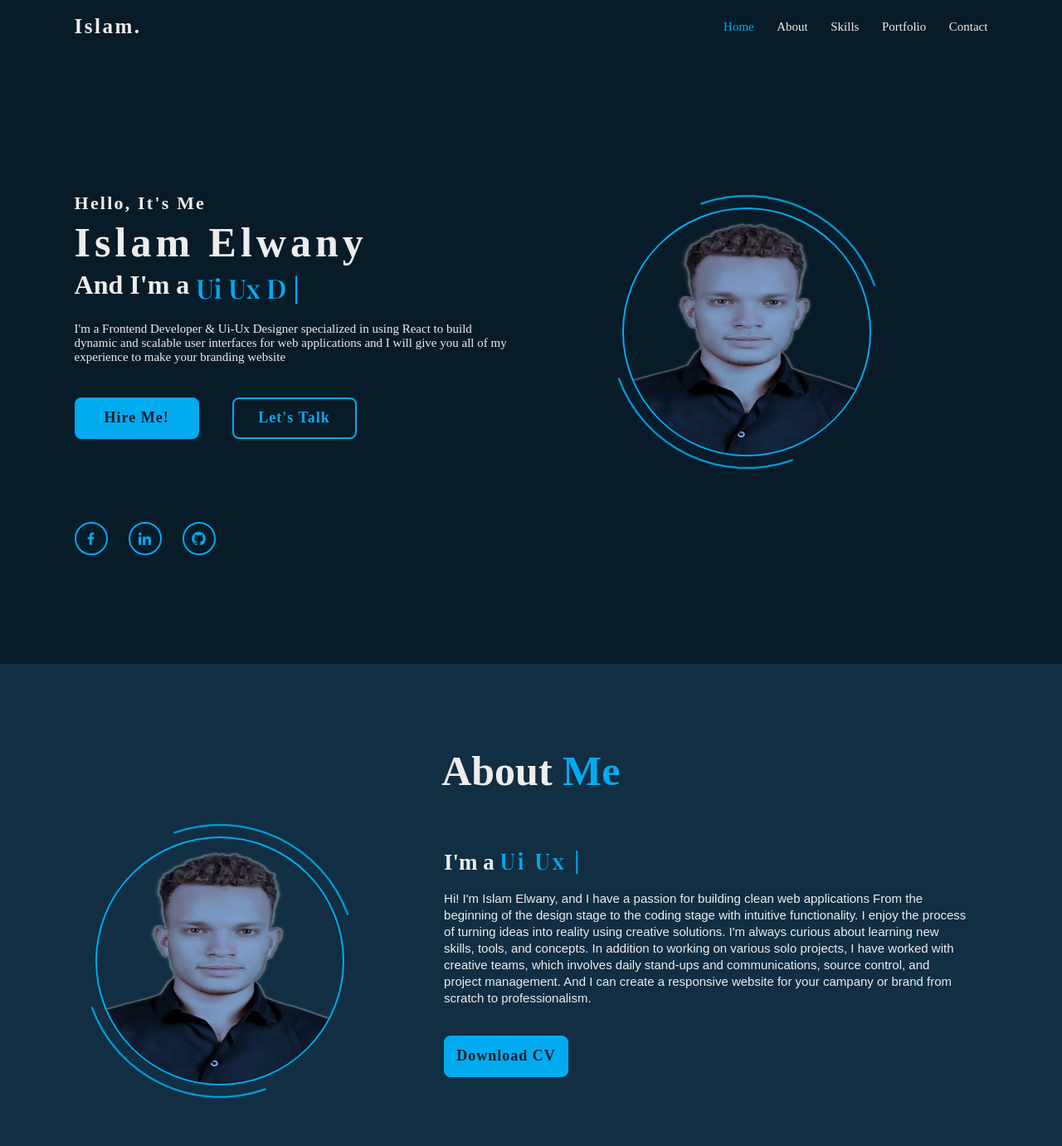
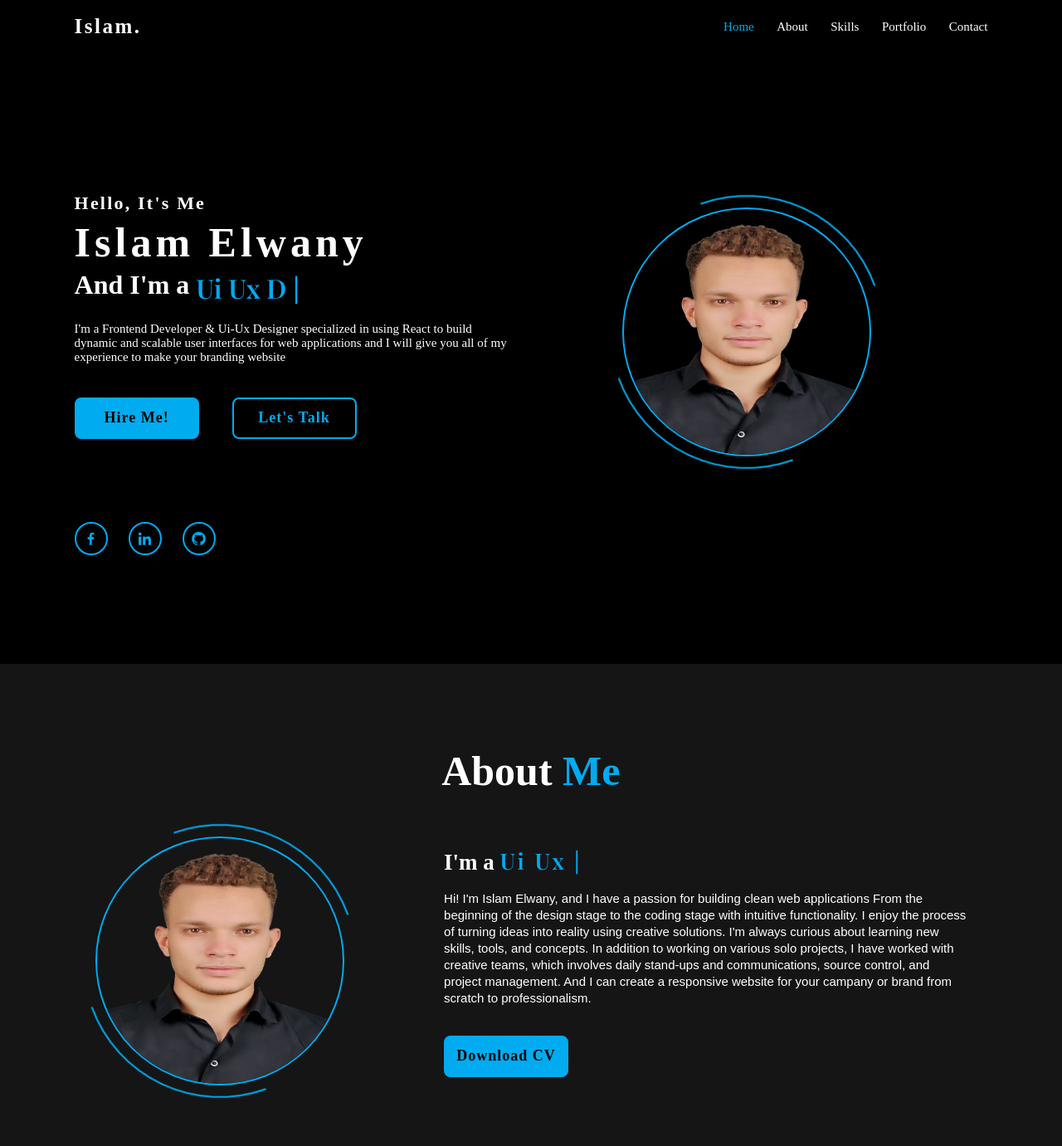
Before and after one commit to Islam-Rabie2/My_Portfolio, a plain HTML site: page index.html in a window 1280 px wide. Shown: the top 1381 px of the page at 83% size. Drawn offline with nearby package versions, Linux system fonts and the light colour scheme; a web font is replaced by a local one.

Commit message:
change style

```diff
--- a/css/style.css
+++ b/css/style.css
@@ -10,9 +10,10 @@
 }
 
 :root {
-  --bg-color: #081b29;
-  --second-bg-color: #112e42;
-  --text-color: #ededed;
+  --bg-color: #000;
+  --second-bg-color: #151515;
+  --text-color: #fff;
+  --second-text-color:#000;
   --main-color: #00abf0;
 }
 
@@ -365,7 +366,6 @@ section {
 }
 
 .about-content h3 {
-  color: #ededed;
   font-size: 2.7rem;
 }
 
--- a/index.html
+++ b/index.html
@@ -84,7 +84,7 @@
     </div>
     </div>
     <div data-aos="fade-up" data-aos-easing="linear" data-aos-duration="1500" class="home-img">
-      <img src="imgs/personal (1).png" alt="personal-img" />
+      <img src="imgs/personal.png" alt="personal-img" />
       <span class="circle-img-home"></span>
     </div>
   </section>
@@ -95,7 +95,7 @@
     <div class="about-hero">
       <div data-aos="fade-right" data-aos-offset="300" data-aos-easing="linear" data-aos-duration="1000"
         class="about-img">
-        <img src="imgs/personal (1).png" width="250px" alt="personal-img" />
+        <img src="imgs/personal.png" width="250px" alt="personal-img" />
         <span class="circle-img-about"></span>
       </div>
       <div data-aos="fade-left" data-aos-offset="300" data-aos-easing="linear" data-aos-duration="1000"
```
Also changed, not shown: imgs/personal (1).png (deleted), imgs/personal.png (added).
